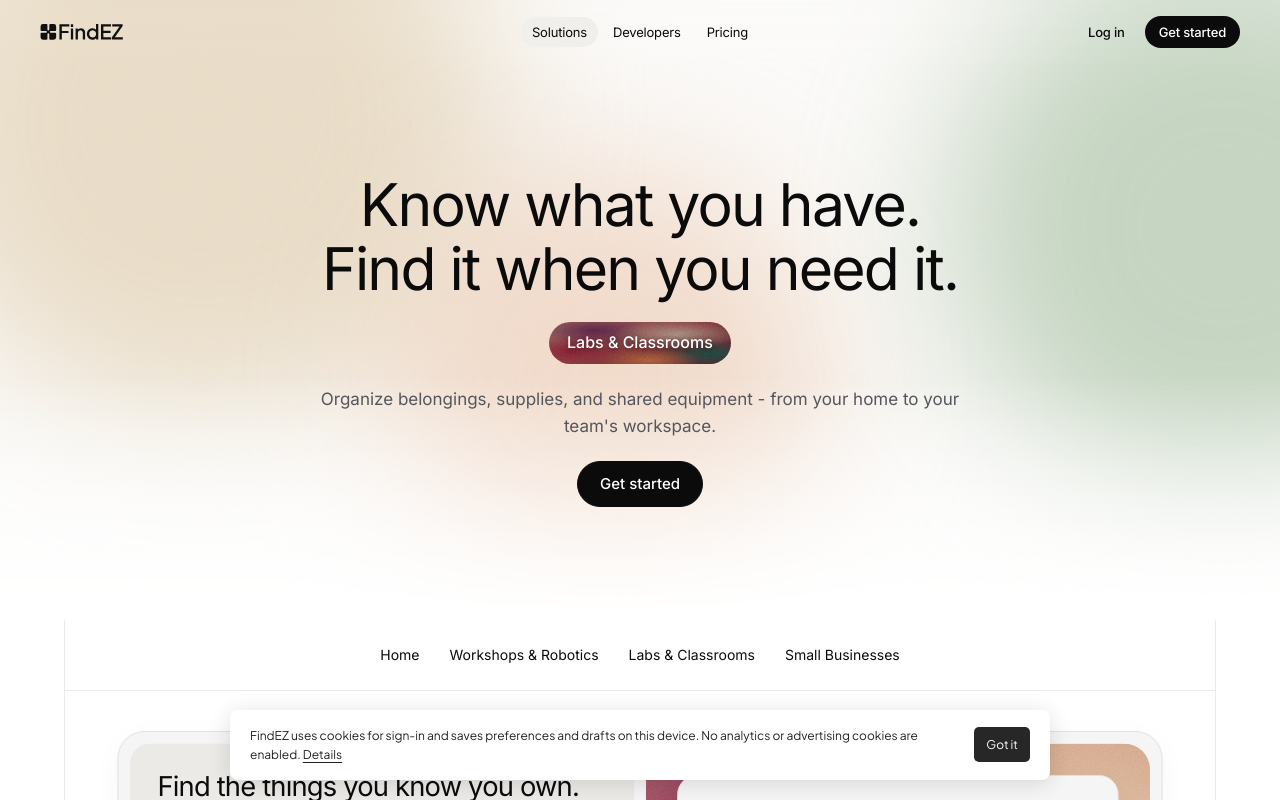
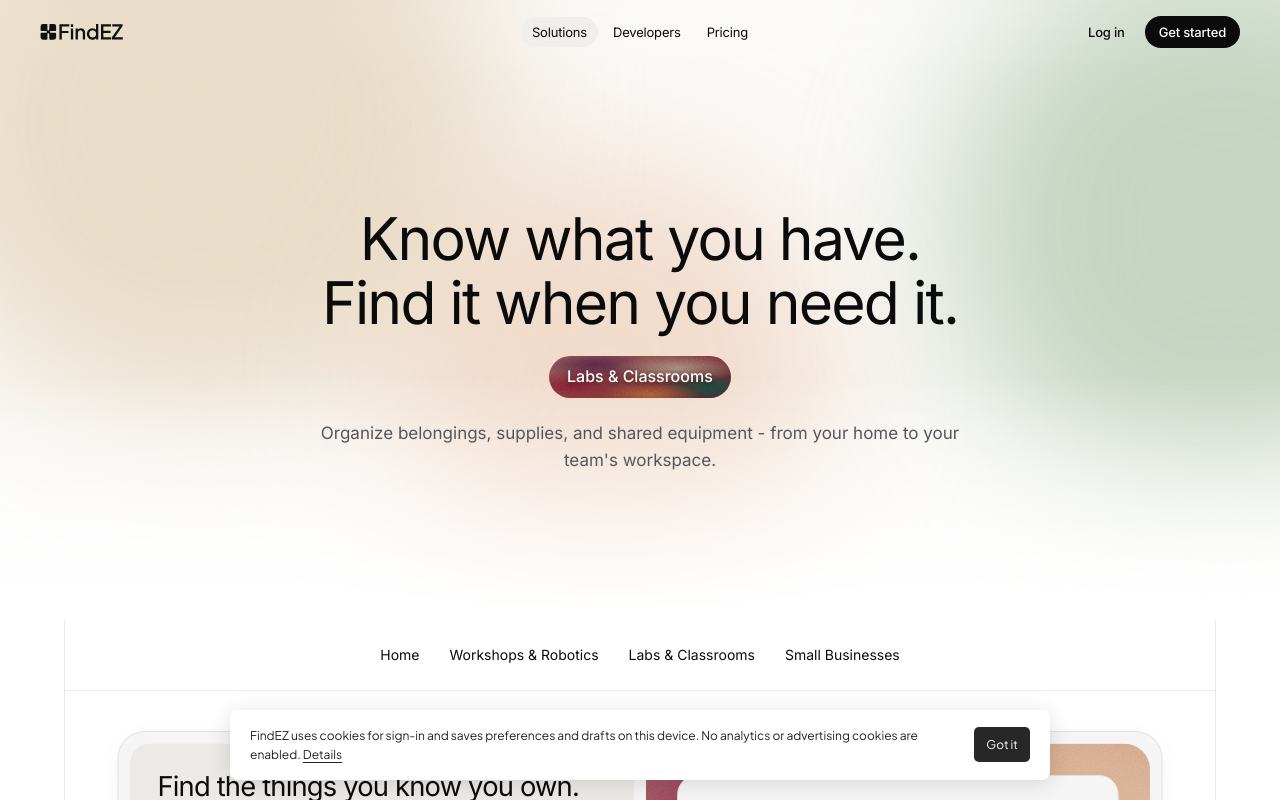
Before and after one commit to tanyasmritivc/main-inventory-app, a Next.js app in the folder frontend/: page /solutions in a window 1280 px wide. Shown: the top 800 px of the page. Built offline with nearby package versions, Linux system fonts and the light colour scheme.

Commit message:
Remove duplicate signup button from Solutions introduction

```diff
--- a/frontend/src/app/solutions/page.tsx
+++ b/frontend/src/app/solutions/page.tsx
@@ -54,7 +54,6 @@ export default function SolutionsPage() {
     <h1><BlurText>Know what you have.<br/>Find it when you need it.</BlurText></h1>
     <RotatingText words={solutions.map(solution => solution.audience)}/>
     <p>Organize belongings, supplies, and shared equipment - from your home to your team&apos;s workspace.</p>
-    <div className="public-actions"><Link className="public-primary" href="/signup">Get started</Link></div>
    </header>
    <div className="pages-column">
     <nav className="public-sections" aria-label="On this page">
```
Also changed, not shown: 1 other file (tests, documents, lock files or other folders).
